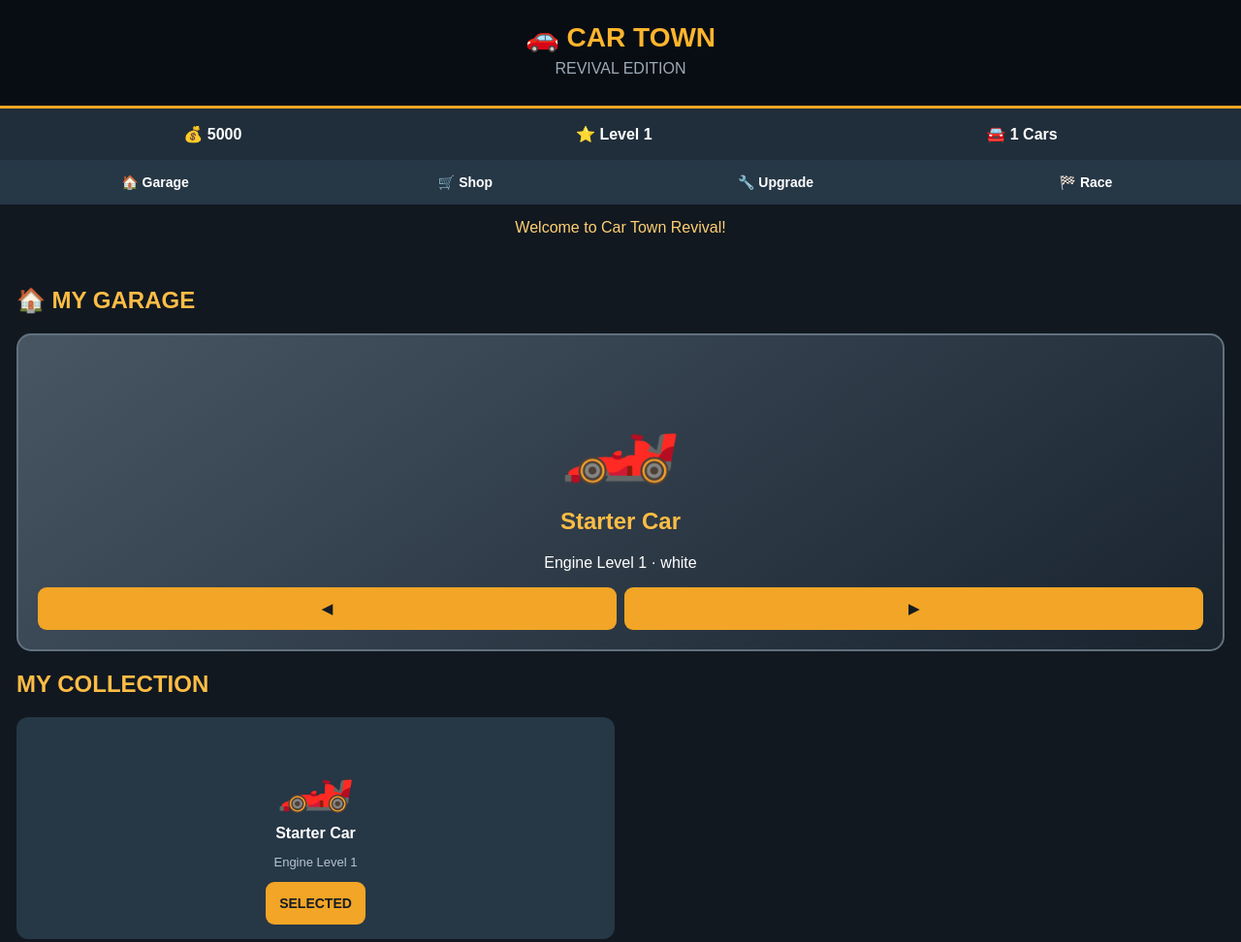
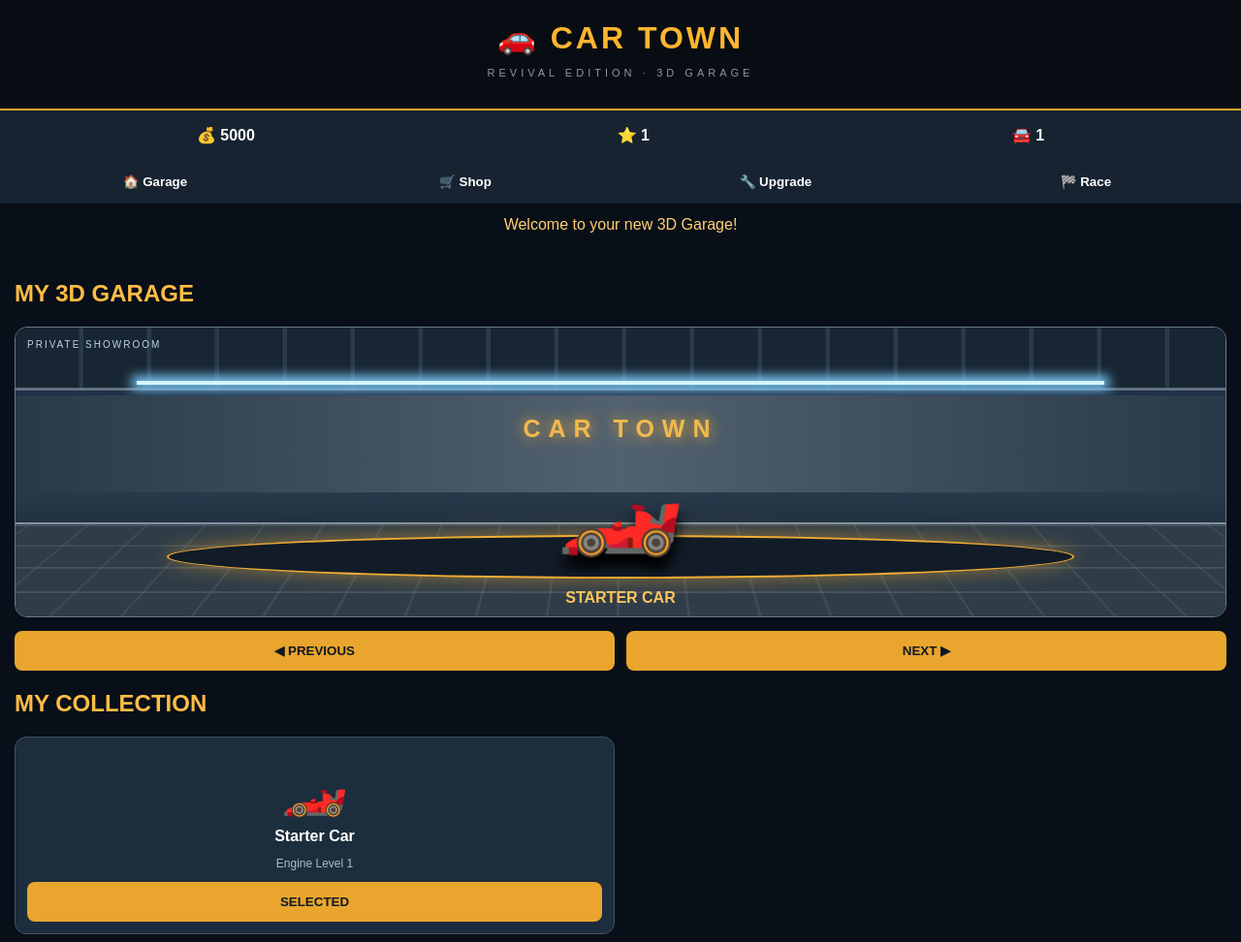
Before and after one commit to dimitrishliev28-cpu/car-town-revival, a plain HTML site: page index.html in a window 1280 px wide. Shown: the top 972 px of the page at 97% size. Drawn offline with Linux system fonts and the light colour scheme.

Commit message:
Enhance Car Town Revival HTML structure and styles
Updated the title and various elements of the HTML structure to enhance the Car Town Revival game interface, including changes to styles, headers, and sections.

```diff
--- a/index.html
+++ b/index.html
@@ -1,48 +1,130 @@
-
 <!DOCTYPE html>
-<html lang="el">
+<html lang="en">
 <head>
 <meta charset="UTF-8">
 <meta name="viewport" content="width=device-width, initial-scale=1">
-<title>Car Town Revival</title>
+<title>Car Town Revival - 3D Garage</title>
 <style>
 *{box-sizing:border-box}
-body{margin:0;background:#111820;color:white;font-family:Arial,sans-serif}
-header{padding:22px;text-align:center;background:#080d13;border-bottom:3px solid #f5a623}
-header h1{margin:0;color:#ffb52e;font-size:28px}
-header p{color:#9daab7;margin:7px}
-.stats{display:flex;justify-content:space-around;padding:17px;background:#202e3b;font-weight:bold}
-nav{display:flex;overflow:auto;background:#111d29}
-nav button{flex:1;min-width:95px;border-radius:0;background:#263746;color:white;padding:15px 5px}
-button{border:0;border-radius:9px;padding:14px;background:#f2a526;color:#151c24;font-weight:bold;font-size:14px}
+body{
+ margin:0;background:#090f18;color:white;
+ font-family:Arial,sans-serif;
+}
+header{
+ text-align:center;padding:20px;
+ background:#080d13;border-bottom:2px solid #e9a52e;
+}
+header h1{margin:0;color:#ffb52e;letter-spacing:3px}
+header p{color:#8999a9;font-size:11px;letter-spacing:4px}
+.stats{
+ display:flex;justify-content:space-around;
+ padding:16px;background:#172331;
+ font-weight:bold;
+}
+nav{display:flex;background:#101b28;overflow:auto}
+button{
+ border:0;border-radius:8px;padding:13px;
+ background:#e9a52e;color:#111820;
+ font-weight:bold;cursor:pointer;
+}
+nav button{
+ flex:1;min-width:80px;border-radius:0;
+ background:#172331;color:white;padding:15px 5px;
+}
 button:active{transform:scale(.97)}
-button:disabled{opacity:.4}
-.page{padding:17px}
+.page{padding:15px}
+.hidden{display:none}
 h2{color:#ffbd45}
-.panel{background:#202e3b;padding:18px;border-radius:13px;margin-bottom:15px}
-.garage{background:linear-gradient(145deg,#485664,#18232e);border:2px solid #62717e;border-radius:15px;padding:20px;text-align:center;min-height:220px}
-.car{font-size:100px;margin:20px}
-.car-card{background:#263746;padding:15px;border-radius:12px;text-align:center}
-.car-card .car{font-size:65px;margin:10px}
-.grid{display:grid;grid-template-columns:repeat(2,minmax(0,1fr));gap:12px}
-.small{font-size:13px;color:#b8c4cf}
-.actions{display:flex;gap:8px;flex-wrap:wrap;justify-content:center}
+#message{text-align:center;color:#ffcf72;padding:13px;min-height:40px}
+.scene{
+ height:300px;position:relative;overflow:hidden;
+ border:1px solid #667989;border-radius:13px;
+ background:linear-gradient(180deg,#182c42 0%,#293b4d 55%,#101923 100%);
+ perspective:650px;
+}
+.ceiling{
+ position:absolute;top:0;left:0;width:100%;height:65px;
+ background:repeating-linear-gradient(90deg,#182532 0 65px,#293a48 66px 70px);
+ border-bottom:3px solid #627080;
+}
+.lights{
+ position:absolute;top:55px;left:10%;width:80%;height:4px;
+ background:#d5f4ff;box-shadow:0 0 12px 5px #7ccfff;
+}
+.wall{
+ position:absolute;top:70px;left:0;width:100%;height:100px;
+ background:linear-gradient(90deg,#283947,#526170,#283947);
+}
+.wall:after{
+ content:"CAR TOWN";position:absolute;top:20px;left:0;
+ width:100%;text-align:center;font-size:25px;
+ font-weight:bold;letter-spacing:8px;color:#f1b94f;
+ text-shadow:0 0 15px #ffb52e;
+}
+.floor{
+ position:absolute;bottom:-55px;left:-10%;width:120%;height:190px;
+ transform:rotateX(58deg);
+ background:repeating-linear-gradient(90deg,transparent 0 65px,#66778744 66px 68px),
+ repeating-linear-gradient(0deg,#303d48 0 35px,#566472 36px 37px);
+ border-top:4px solid #8293a0;
+}
+.car-platform{
+ position:absolute;bottom:39px;left:50%;
+ transform:translateX(-50%);
+ width:75%;height:45px;border-radius:50%;
+ background:#111c28;border:2px solid #f1ad35;
+ box-shadow:0 0 20px #e9a52e88;
+}
+.car-display{
+ position:absolute;bottom:57px;left:50%;
+ transform:translateX(-50%);
+ font-size:105px;
+ filter:drop-shadow(0 13px 7px #000);
+ z-index:3;
+}
+.car-name{
+ position:absolute;bottom:10px;width:100%;
+ text-align:center;font-weight:bold;
+ color:#ffc45d;z-index:4;
+}
+.scene-label{
+ position:absolute;top:12px;left:12px;z-index:5;
+ font-size:10px;letter-spacing:2px;color:#bcd4e6;
+}
+.controls{display:flex;gap:12px;margin-top:14px}
+.controls button{flex:1}
+.panel{
+ background:#1a2938;padding:17px;
+ border:1px solid #34495c;border-radius:12px;
+ margin-bottom:14px;
+}
+.grid{
+ display:grid;grid-template-columns:repeat(2,minmax(0,1fr));
+ gap:12px;
+}
+.car-card{
+ text-align:center;background:#1c2d3d;
+ border:1px solid #405365;border-radius:12px;padding:12px;
+}
+.car-card .car{font-size:55px;margin:8px}
+.car-card button{width:100%}
+.small{font-size:12px;color:#aebdca}
+.actions{display:flex;gap:8px;flex-wrap:wrap}
 .actions button{flex:1}
-#message{text-align:center;color:#ffcf72;padding:15px;min-height:45px}
-.hidden{display:none}
-footer{text-align:center;color:#8493a0;padding:20px}
+footer{text-align:center;color:#718294;padding:20px}
 </style>
 </head>
 <body>
+
 <header>
 <h1>🚗 CAR TOWN</h1>
-<p>REVIVAL EDITION</p>
+<p>REVIVAL EDITION · 3D GARAGE</p>
 </header>
 
 <div class="stats">
 <span>💰 <b id="money">5000</b></span>
-<span>⭐ Level <b id="level">1</b></span>
-<span>🚘 <b id="count">1</b> Cars</span>
+<span>⭐ <b id="level">1</b></span>
+<span>🚘 <b id="count">1</b></span>
 </div>
 
 <nav>
@@ -52,58 +134,66 @@ footer{text-align:center;color:#8493a0;padding:20px}
 <button onclick="show('race')">🏁 Race</button>
 </nav>
 
-<div id="message">Welcome to Car Town Revival!</div>
+<div id="message">Welcome to your new 3D Garage!</div>
 
 <section id="garage" class="page">
-<h2>🏠 MY GARAGE</h2>
-<div class="garage">
-<div class="car" id="mainCar">🏎️</div>
-<h2 id="carName">Starter Car</h2>
-<p id="carInfo">Level 1 · Ready to race</p>
-<div class="actions">
-<button onclick="previousCar()">◀</button>
-<button onclick="nextCar()">▶</button>
+<h2>MY 3D GARAGE</h2>
+
+<div class="scene">
+<div class="ceiling"></div>
+<div class="lights"></div>
+<div class="wall"></div>
+<div class="floor"></div>
+<div class="scene-label">PRIVATE SHOWROOM</div>
+<div class="car-platform"></div>
+<div class="car-display" id="mainCar">🏎️</div>
+<div class="car-name" id="carName">STARTER CAR</div>
 </div>
+
+<div class="controls">
+<button onclick="previousCar()">◀ PREVIOUS</button>
+<button onclick="nextCar()">NEXT ▶</button>
 </div>
+
 <h2>MY COLLECTION</h2>
 <div class="grid" id="collection"></div>
 </section>
 
 <section id="shop" class="page hidden">
-<h2>🛒 CAR DEALERSHIP</h2>
+<h2>CAR DEALERSHIP</h2>
 <div class="grid" id="shopCars"></div>
 </section>
 
 <section id="upgrade" class="page hidden">
-<h2>🔧 WORKSHOP</h2>
-<div class="panel">
+<h2>WORKSHOP</h2>
+<div class="panel" style="text-align:center">
+<div style="font-size:80px" id="upgradeEmoji">🏎️</div>
 <h3 id="upgradeName">Starter Car</h3>
-<div class="car" id="upgradeEmoji">🏎️</div>
 <p>Engine Level: <b id="engine">1</b></p>
-<p>Upgrade cost: 500 coins</p>
+<p>Upgrade price: 500 coins</p>
 <button onclick="upgradeCar()">UPGRADE ENGINE</button>
 </div>
 <div class="panel">
-<h3>🎨 Paint Shop</h3>
+<h3>PAINT SHOP 🎨</h3>
 <div class="actions">
-<button onclick="paint('red')">Red</button>
-<button onclick="paint('blue')">Blue</button>
-<button onclick="paint('gold')">Gold</button>
+<button onclick="paint('red')">RED</button>
+<button onclick="paint('blue')">BLUE</button>
+<button onclick="paint('gold')">GOLD</button>
 </div>
 </div>
 </section>
 
 <section id="race" class="page hidden">
-<h2>🏁 RACE TRACK</h2>
+<h2>RACE TRACK</h2>
 <div class="panel" style="text-align:center">
 <div style="font-size:85px">🏎️ 🏁 🏎️</div>
-<h3>Street Race</h3>
+<h3>STREET RACE</h3>
 <p>Win coins and increase your level!</p>
 <button onclick="race()">START RACE</button>
 </div>
 </section>
 
-<footer>Car Town Revival © 2026</footer>
+<footer>CAR TOWN REVIVAL © 2026</footer>
 
 <script>
 const catalog=[
@@ -151,28 +241,38 @@ function render(){
 let c=current();
 if(!c)return;
 let model=catalog[c.id];
+
 document.getElementById("mainCar").textContent=model.emoji;
-document.getElementById("carName").textContent=model.name;
-document.getElementById("carInfo").textContent="Engine Level "+c.engine+" · "+c.color;
+document.getElementById("carName").textContent=model.name.toUpperCase();
+document.getElementById("mainCar").style.filter=
+"drop-shadow(0 13px 7px #000)";
+
 document.getElementById("upgradeName").textContent=model.name;
 document.getElementById("upgradeEmoji").textContent=model.emoji;
 document.getElementById("engine").textContent=c.engine;
 
-document.getElementById("collection").innerHTML=state.cars.map((car,i)=>`
+document.getElementById("collection").innerHTML=
+state.cars.map((car,i)=>`
 <div class="car-card">
 <div class="car">${catalog[car.id].emoji}</div>
 <b>${catalog[car.id].name}</b>
 <p class="small">Engine Level ${car.engine}</p>
-<button onclick="selectCar(${i})">${i===state.selected?"SELECTED":"SELECT"}</button>
+<button onclick="selectCar(${i})">
+${i===state.selected?"SELECTED":"SELECT"}
+</button>
 </div>`).join("");
 
-document.getElementById("shopCars").innerHTML=catalog.slice(1).map(car=>{
-let owned=state.cars.some(c=>catalog[c.id].name===car.name);
+document.getElementById("shopCars").innerHTML=
+catalog.slice(1).map(car=>{
+let id=catalog.indexOf(car);
+let owned=state.cars.some(c=>c.id===id);
 return `<div class="car-card">
 <div class="car">${car.emoji}</div>
 <b>${car.name}</b>
-<p>💰 ${car.price.toLocaleString("en-US")}</p>
-<button ${owned?"disabled":""} onclick="buy(${catalog.indexOf(car)})">${owned?"OWNED":"BUY CAR"}</button>
+<p>💰 ${car.price.toLocaleString()}</p>
+<button ${owned?"disabled":""} onclick="buy(${id})">
+${owned?"OWNED":"BUY CAR"}
+</button>
 </div>`;
 }).join("");
 update();
@@ -180,9 +280,8 @@ update();
 
 function selectCar(i){
 state.selected=i;
-save();render();msg("🚘 Car selected!");
+save();render();msg("Car selected!");
 }
-
 function previousCar(){
 state.selected=(state.selected-1+state.cars.length)%state.cars.length;
 save();render();
@@ -194,34 +293,40 @@ save();render();
 
 function buy(id){
 let car=catalog[id];
-if(state.cars.some(c=>c.id===id)){msg("You already own this car!");return}
-if(state.money<car.price){msg("Not enough coins!");return}
+if(state.cars.some(c=>c.id===id)){
+msg("You already own this car!");return;
+}
+if(state.money<car.price){
+msg("Not enough money!");return;
+}
 state.money-=car.price;
 state.cars.push({id,engine:1,color:"white"});
 state.selected=state.cars.length-1;
-save();render();msg("🎉 "+car.name+" purchased!");
+save();render();msg(car.name+" purchased!");
 }
 
 function upgradeCar(){
 let c=current();
-if(state.money<500){msg("Not enough coins!");return}
-state.money-=500;c.engine++;
+if(state.money<500){msg("Not enough coins!");return;}
+state.money-=500;
+c.engine++;
 if(c.engine%3===0)state.level++;
-save();render();msg("🔧 Engine upgraded to level "+c.engine+"!");
+save();render();msg("Engine upgraded to level "+c.engine);
 }
 
 function paint(color){
-if(state.money<200){msg("Need 200 coins for paint!");return}
+if(state.money<200){msg("Need 200 coins!");return;}
 state.money-=200;
 current().color=color;
-save();render();msg("🎨 New paint: "+color);
+save();render();msg("New paint: "+color);
 }
 
 function race(){
 let reward=Math.floor(200+Math.random()*501);
 state.money+=reward;
 if(reward>550)state.level++;
-save();msg("🏁 Race finished! You won "+reward+" coins!");
+save();
+msg("Race finished! You won "+reward+" coins!");
 }
 
 render();
```
